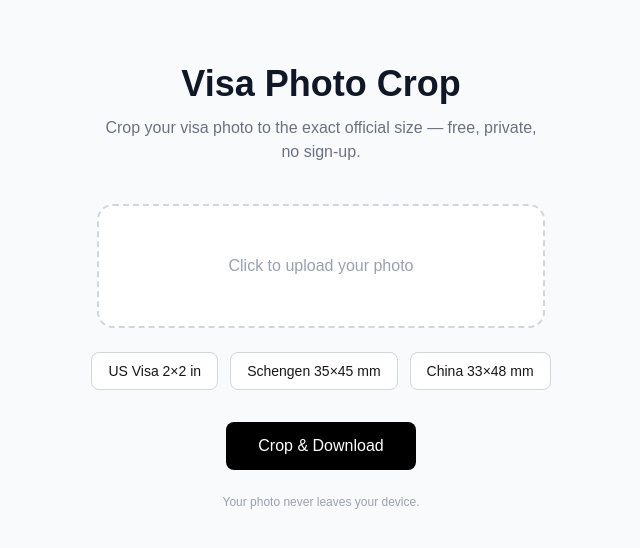
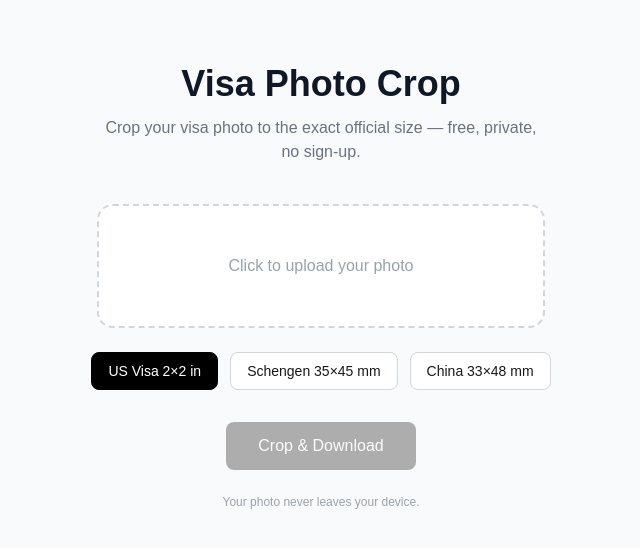
Before and after one commit to anhaoXie/visa-photo-tool, a Next.js app: page / in a window 1280 px wide. Shown: the top 548 px of the page, without its empty margins (319-959 px from the left). Built offline with nearby package versions, Linux system fonts and the light colour scheme.

Commit message:
Day 5:working canvas crop and download

```diff
--- a/app/page.tsx
+++ b/app/page.tsx
@@ -1,39 +1,186 @@
+"use client";
+
+import { useRef, useState } from "react";
+
+const SPECS = [
+  { id: "us", label: "US Visa 2×2 in", w: 600, h: 600 },
+  { id: "schengen", label: "Schengen 35×45 mm", w: 413, h: 531 },
+  { id: "china", label: "China 33×48 mm", w: 390, h: 567 },
+];
+
 export default function Home() {
+  const [imgSrc, setImgSrc] = useState<string | null>(null);
+  const [imgSize, setImgSize] = useState({ w: 0, h: 0 });  // 照片原始尺寸
+  const [spec, setSpec] = useState(SPECS[0]);              // 当前规格
+  const [scale, setScale] = useState(1);                   // 显示缩放
+  const [baseScale, setBaseScale] = useState(1);           // "刚好铺满框"的缩放（缩放下限）
+  const [offset, setOffset] = useState({ x: 0, y: 0 });    // 拖动的位移
+  const imgRef = useRef<HTMLImageElement>(null);
+  const inputRef = useRef<HTMLInputElement>(null);
+  const drag = useRef<{ sx: number; sy: number; ox: number; oy: number } | null>(null);
+
+  // 屏幕上的裁剪框：宽320px，高按规格比例算
+  const frameW = 320;
+  const frameH = Math.round((frameW * spec.h) / spec.w);
+
+  function onFileChange(e: React.ChangeEvent<HTMLInputElement>) {
+    const file = e.target.files?.[0];
+    if (!file) return;
+    setImgSrc(URL.createObjectURL(file));
+  }
+
+  // 照片加载完：记住原始尺寸，算一个"刚好铺满框"的缩放
+  function onImgLoad() {
+    const img = imgRef.current!;
+    const size = { w: img.naturalWidth, h: img.naturalHeight };
+    setImgSize(size);
+    const bs = Math.max(frameW / size.w, frameH / size.h);
+    setBaseScale(bs);
+    setScale(bs);
+    setOffset({ x: 0, y: 0 });
+  }
+
+  // 换规格：框变形状，重新铺满
+  function onSpecChange(s: (typeof SPECS)[number]) {
+    setSpec(s);
+    if (!imgSize.w) return;
+    const fh = Math.round((frameW * s.h) / s.w);
+    const bs = Math.max(frameW / imgSize.w, fh / imgSize.h);
+    setBaseScale(bs);
+    setScale(bs);
+    setOffset({ x: 0, y: 0 });
+  }
+
+  // 限制位移：照片必须始终盖住整个框，不能拖出空洞
+  function clamp(x: number, y: number) {
+    const minX = Math.min(0, frameW - imgSize.w * scale);
+    const minY = Math.min(0, frameH - imgSize.h * scale);
+    return { x: Math.max(minX, Math.min(0, x)), y: Math.max(minY, Math.min(0, y)) };
+  }
+
+  // 拖动三件套
+  function onPointerDown(e: React.PointerEvent) {
+    drag.current = { sx: e.clientX, sy: e.clientY, ox: offset.x, oy: offset.y };
+    (e.target as HTMLElement).setPointerCapture(e.pointerId);
+  }
+  function onPointerMove(e: React.PointerEvent) {
+    if (!drag.current) return;
+    setOffset(clamp(
+      drag.current.ox + (e.clientX - drag.current.sx),
+      drag.current.oy + (e.clientY - drag.current.sy)
+    ));
+  }
+  function onPointerUp() {
+    drag.current = null;
+  }
+    // 核心：把屏幕上框住的区域，按规格像素画到画布上，导出下载
+    function onCrop() {
+      const img = imgRef.current;
+      if (!img) return;
+
+      const canvas = document.createElement("canvas"); // 内存里造一块画布
+      canvas.width = spec.w;   // 画布的尺寸 = 官方规格像素
+      canvas.height = spec.h;
+      const ctx = canvas.getContext("2d")!;
+      ctx.fillStyle = "#ffffff";  // 先铺白底（防透明PNG变黑）
+      ctx.fillRect(0, 0, spec.w, spec.h);
+
+      // 屏幕框 → 原图区域的换算（除法 = 把显示像素还原成原始像素）
+      const sx = -offset.x / scale;
+      const sy = -offset.y / scale;
+      const sw = frameW / scale;
+      const sh = frameH / scale;
+
+      // 从原图的(sx, sy, sw, sh)区域，画到画布的(0, 0, 规格宽, 规格高)
+      ctx.drawImage(img, sx, sy, sw, sh, 0, 0, spec.w, spec.h);
+
+      // 画布 → 文件 → 触发下载
+      canvas.toBlob((blob) => {
+        if (!blob) return;
+        const a = document.createElement("a");
+        a.href = URL.createObjectURL(blob);
+        a.download = `visa-photo-${spec.id}.jpg`;
+        a.click();
+      }, "image/jpeg", 0.95);
+    }
+
   return (
     <main className="flex min-h-screen flex-col items-center bg-gray-50 px-4 py-16">
-      {/* 标题区 */}
       <h1 className="text-4xl font-bold text-gray-900">Visa Photo Crop</h1>
       <p className="mt-3 max-w-md text-center text-gray-500">
         Crop your visa photo to the exact official size — free, private, no sign-up.
       </p>
 
-      {/* 上传区（占位，明天接逻辑） */}
-      <div className="mt-10 w-full max-w-md rounded-2xl border-2 border-dashed border-gray-300 bg-white p-12 text-center text-gray-400">
-        Click to upload your photo
+      <input ref={inputRef} type="file" accept="image/*" className="hidden" onChange={onFileChange} />
+
+      {!imgSrc ? (
+        <div
+          onClick={() => inputRef.current?.click()}
+          className="mt-10 w-full max-w-md cursor-pointer rounded-2xl border-2 border-dashed border-gray-300 bg-white p-12 text-center text-gray-400 hover:border-gray-500"
+        >
+          Click to upload your photo
+        </div>
+      ) : (
+        <>
+          {/* 裁剪框：overflow-hidden 是关键——超出框的部分被"剪掉"（视觉上） */}
+          <div
+            className="mt-10 cursor-move touch-none overflow-hidden rounded-lg border-2 border-black bg-gray-200"
+            style={{ width: frameW, height: frameH, position: "relative" }}
+            onPointerDown={onPointerDown}
+            onPointerMove={onPointerMove}
+            onPointerUp={onPointerUp}
+            // 核心：把屏幕上框住的区域，按规格像素画到画布上，导出下载
+
+
+          >
+            <img
+              ref={imgRef}
+              src={imgSrc}
+              onLoad={onImgLoad}
+              draggable={false}
+              alt="uploaded"
+              className="absolute max-w-none select-none"
+              style={{ left: offset.x, top: offset.y, width: imgSize.w * scale }}
+            />
+          </div>
+          <input
+            type="range"
+            min={baseScale}
+            max={baseScale * 3}
+            step={0.01}
+            value={scale}
+            onChange={(e) => setScale(Number(e.target.value))}
+            className="mt-4 w-80"
+          />
+          <p className="mt-2 text-xs text-gray-400">Drag to adjust</p>
+        </>
+      )}
+
+      {/* 规格按钮：选中的变黑 */}
+      <div className="mt-6 flex gap-3">
+        {SPECS.map((s) => (
+          <button
+            key={s.id}
+            onClick={() => onSpecChange(s)}
+            className={`rounded-lg border px-4 py-2 text-sm ${
+              spec.id === s.id ? "border-black bg-black text-white" : "border-gray-300 bg-white"
+            }`}
+          >
+            {s.label}
+          </button>
+        ))}
       </div>
 
-      {/* 规格选择区 */}
-      <div className="mt-6 flex gap-3">
-        <button className="rounded-lg border border-gray-300 bg-white px-4 py-2 text-sm">
-          US Visa 2×2 in
-        </button>
-        <button className="rounded-lg border border-gray-300 bg-white px-4 py-2 text-sm">
-          Schengen 35×45 mm
-        </button>
-        <button className="rounded-lg border border-gray-300 bg-white px-4 py-2 text-sm">
-          China 33×48 mm
-        </button>
-      </div>
-
-      {/* 主按钮 */}
-      <button className="mt-8 rounded-lg bg-black px-8 py-3 font-medium text-white">
+      <button
+        onClick={onCrop}
+        disabled={!imgSrc}
+        className="mt-8 rounded-lg bg-black px-8 py-3 font-medium text-white disabled:opacity-30"
+      >
         Crop &amp; Download
       </button>
 
-      {/* 隐私卖点 */}
-      <p className="mt-6 text-xs text-gray-400">
-        Your photo never leaves your device.
-      </p>
+
+      <p className="mt-6 text-xs text-gray-400">Your photo never leaves your device.</p>
     </main>
   );
 }
```
